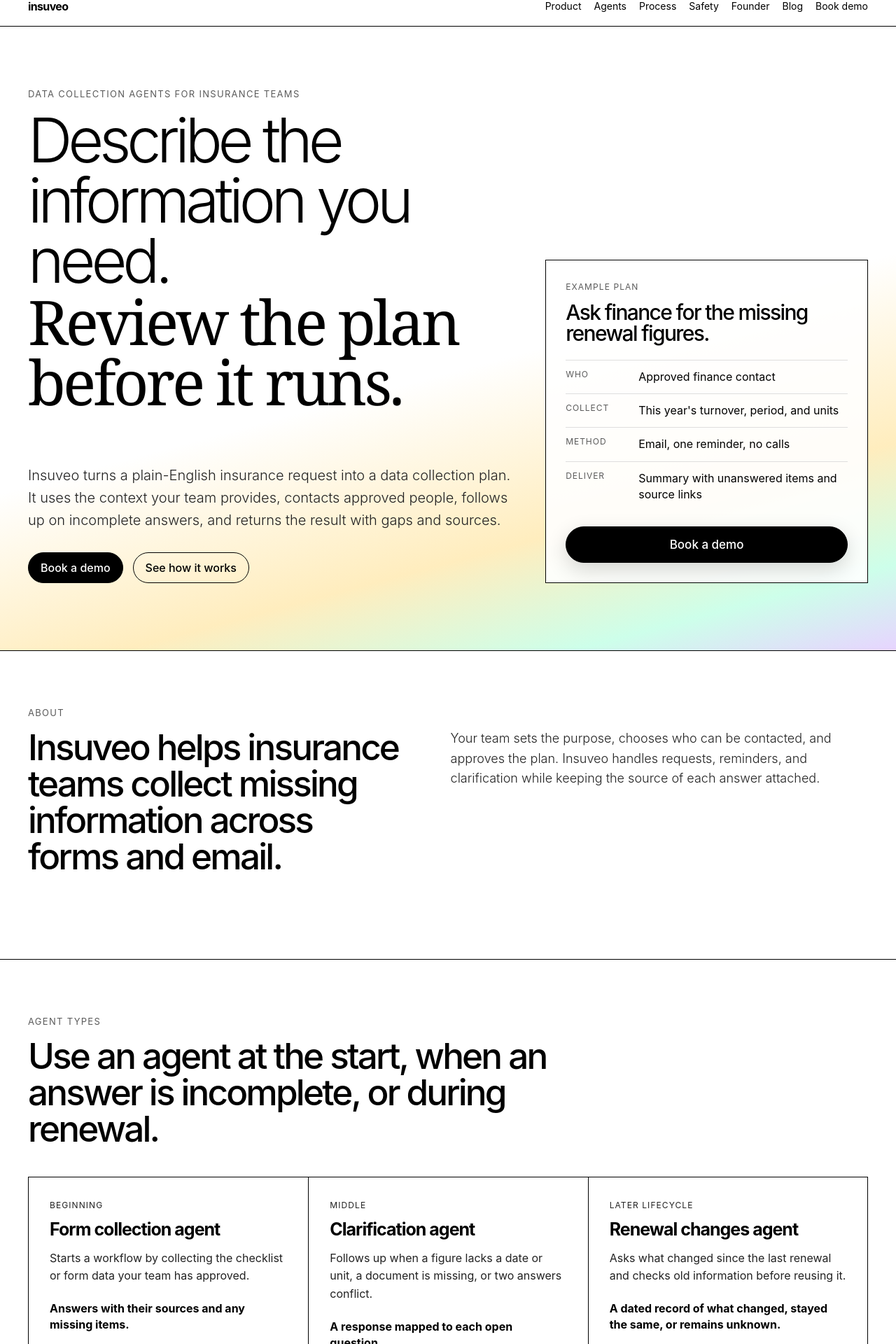
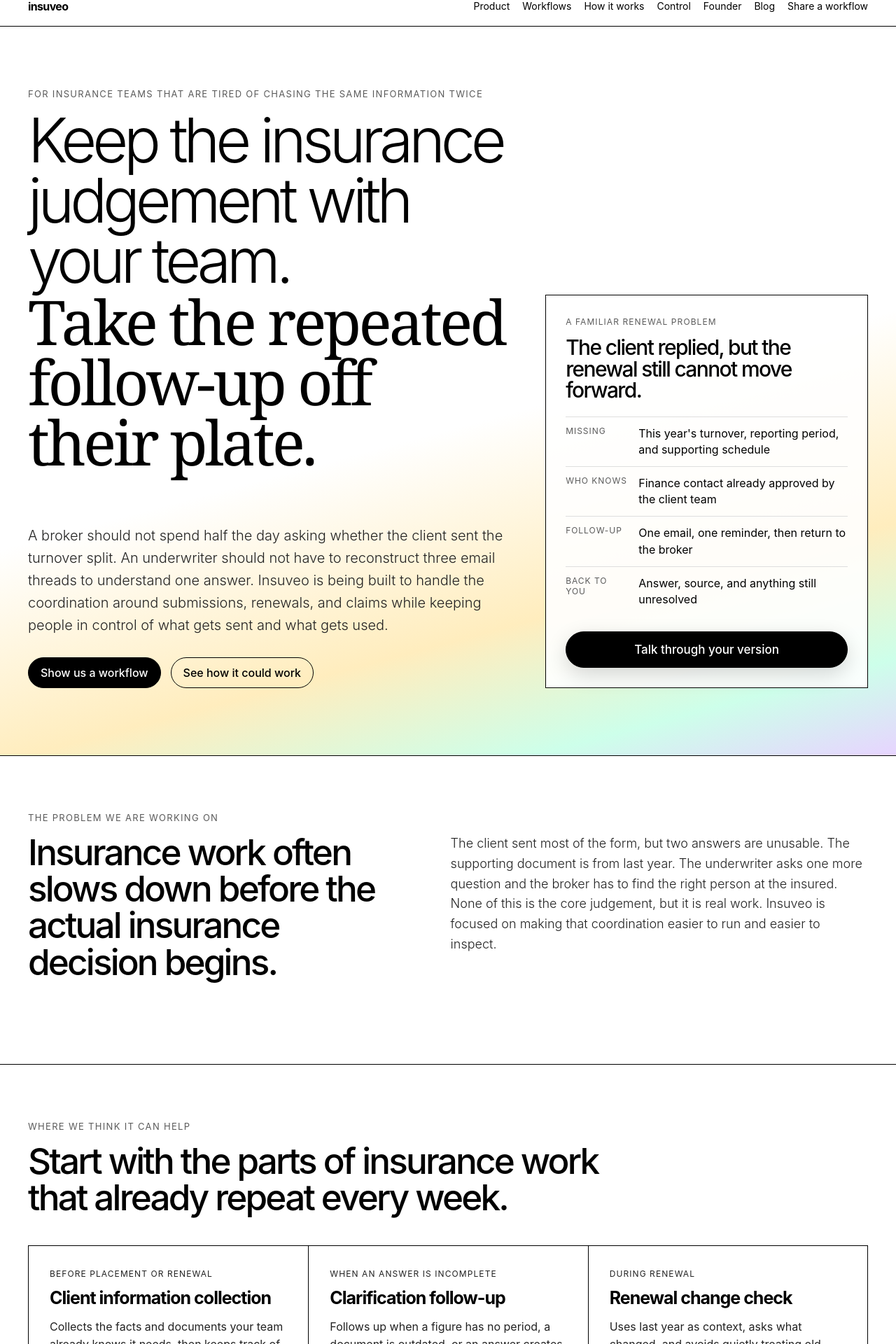
Before and after one commit to bluzeey/insuveo-web, a Next.js app: page / in a window 1280 px wide. Shown: the part 20-1940 px from the top of the page at 70% size. Built offline with nearby package versions, Linux system fonts and the light colour scheme.

Commit message:
Make homepage copy more human and insurance-focused

```diff
--- a/app/page.tsx
+++ b/app/page.tsx
@@ -3,51 +3,51 @@
 
 const agentTypes = [
   {
-    title: 'Form collection agent',
-    timing: 'Beginning',
-    text: 'Starts a workflow by collecting the checklist or form data your team has approved.',
-    output: 'Answers with their sources and any missing items.',
+    title: 'Client information collection',
+    timing: 'Before placement or renewal',
+    text: 'Collects the facts and documents your team already knows it needs, then keeps track of what is still missing.',
+    output: 'A clear list of what came back, where it came from, and what still needs attention.',
   },
   {
-    title: 'Clarification agent',
-    timing: 'Middle',
-    text: 'Follows up when a figure lacks a date or unit, a document is missing, or two answers conflict.',
-    output: 'A response mapped to each open question.',
+    title: 'Clarification follow-up',
+    timing: 'When an answer is incomplete',
+    text: 'Follows up when a figure has no period, a document is outdated, or an answer creates another obvious question.',
+    output: 'The clarification alongside the original answer, so the context does not disappear in the email thread.',
   },
   {
-    title: 'Renewal changes agent',
-    timing: 'Later lifecycle',
-    text: 'Asks what changed since the last renewal and checks old information before reusing it.',
-    output: 'A dated record of what changed, stayed the same, or remains unknown.',
+    title: 'Renewal change check',
+    timing: 'During renewal',
+    text: 'Uses last year as context, asks what changed, and avoids quietly treating old information as current.',
+    output: 'A dated record of what changed, what stayed the same, and what is still unknown.',
   },
 ];
 
 const steps = [
-  'Describe the missing information and choose the person or team who can answer.',
-  'Insuveo turns the request into a plan with questions, source context, contact method, limits, and output.',
-  'Your team reviews the plan before Insuveo contacts anyone.',
-  'The agent follows up within those limits and returns each answer with its source. It flags anything still missing.',
+  'Start with one real request your team already handles: missing turnover, a claims document, renewal changes, or another repeated chase.',
+  'Insuveo turns it into a clear collection workflow: who can be contacted, what can be asked, what context matters, and when to stop.',
+  'Your team reviews the plan before anything is sent.',
+  'Insuveo follows up within those limits and brings the answers, sources, and remaining gaps back to the person making the insurance decision.',
 ];
 
 const safeguards = [
-  'Your team approves the plan before the agent contacts anyone.',
-  'If the intended contact is unclear, the run pauses for review.',
-  'Each run records the plan, approval, status, activity, unanswered questions, and sources.',
-  'The agent gathers and organises information. Your team makes the underwriting, claims, and coverage decisions.',
+  'Nothing is sent until your team has approved the workflow.',
+  'If the right person or next question is unclear, the workflow comes back to a human.',
+  'Every request keeps the original question, replies, sources, open items, and activity in one place.',
+  'Insuveo handles coordination around the decision. Your brokers, underwriters, claims professionals, and risk teams keep the judgement.',
 ];
 
 const audiences = [
-  'Commercial broking teams collecting client information',
-  'Account executives and servicing coordinators managing renewals',
-  'Operations leads standardizing repeated follow-up work',
-  'Insurance teams that need answers with clear sources',
+  'Commercial brokers chasing client information before placement',
+  'Underwriters waiting on missing or inconsistent risk details',
+  'Claims teams coordinating documents, insureds, lawyers, and specialists',
+  'Insurance operations teams managing repeated follow-ups across email and spreadsheets',
 ];
 
 const metrics = [
-  'Time spent handling each request',
-  'Unsupported facts found in the result',
-  'Outbound actions sent without approval',
-  'Templates reused for another workflow',
+  'How much time the team spends chasing each request',
+  'How many follow-ups it takes to get a usable answer',
+  'How often information arrives without the context needed to use it',
+  'How many requests can move forward without somebody reconstructing the email thread',
 ];
 
 export default function MarketingPage() {
@@ -57,57 +57,57 @@
         <a className="wordmark" href="/">insuveo</a>
         <nav aria-label="Primary navigation">
           <a href="#product">Product</a>
-          <a href="#agents">Agents</a>
-          <a href="#process">Process</a>
-          <a href="#safety">Safety</a>
+          <a href="#agents">Workflows</a>
+          <a href="#process">How it works</a>
+          <a href="#safety">Control</a>
           <a href="#founder">Founder</a>
           <a href="/blog">Blog</a>
-          <a href={demoUrl}>Book demo</a>
+          <a href={demoUrl}>Share a workflow</a>
         </nav>
       </header>
 
       <section className="hero" id="product">
         <div className="hero-copy-wrap">
-          <p className="eyebrow">Data collection agents for insurance teams</p>
+          <p className="eyebrow">For insurance teams that are tired of chasing the same information twice</p>
           <h1>
-            Describe the information you need.<br />
-            <em>Review the plan before it runs.</em>
+            Keep the insurance judgement with your team.<br />
+            <em>Take the repeated follow-up off their plate.</em>
           </h1>
           <p className="hero-copy">
-            Insuveo turns a plain-English insurance request into a data collection plan. It uses the context your team provides, contacts approved people, follows up on incomplete answers, and returns the result with gaps and sources.
+            A broker should not spend half the day asking whether the client sent the turnover split. An underwriter should not have to reconstruct three email threads to understand one answer. Insuveo is being built to handle the coordination around submissions, renewals, and claims while keeping people in control of what gets sent and what gets used.
           </p>
           <div className="hero-actions">
-            <a className="button button-primary" href={demoUrl}>Book a demo</a>
-            <a className="button button-secondary" href="#process">See how it works</a>
+            <a className="button button-primary" href={demoUrl}>Show us a workflow</a>
+            <a className="button button-secondary" href="#process">See how it could work</a>
           </div>
         </div>
-        <div className="hero-panel" aria-label="Example agent plan">
-          <p className="panel-label">Example plan</p>
-          <h2>Ask finance for the missing renewal figures.</h2>
+        <div className="hero-panel" aria-label="Example insurance workflow">
+          <p className="panel-label">A familiar renewal problem</p>
+          <h2>The client replied, but the renewal still cannot move forward.</h2>
           <dl>
-            <div><dt>Who</dt><dd>Approved finance contact</dd></div>
-            <div><dt>Collect</dt><dd>This year&apos;s turnover, period, and units</dd></div>
-            <div><dt>Method</dt><dd>Email, one reminder, no calls</dd></div>
-            <div><dt>Deliver</dt><dd>Summary with unanswered items and source links</dd></div>
+            <div><dt>Missing</dt><dd>This year&apos;s turnover, reporting period, and supporting schedule</dd></div>
+            <div><dt>Who knows</dt><dd>Finance contact already approved by the client team</dd></div>
+            <div><dt>Follow-up</dt><dd>One email, one reminder, then return to the broker</dd></div>
+            <div><dt>Back to you</dt><dd>Answer, source, and anything still unresolved</dd></div>
           </dl>
-          <a className="button button-primary panel-demo-button" href={demoUrl}>Book a demo</a>
+          <a className="button button-primary panel-demo-button" href={demoUrl}>Talk through your version</a>
         </div>
       </section>
 
       <section className="section intro-section" id="about">
-        <p className="eyebrow">About</p>
+        <p className="eyebrow">The problem we are working on</p>
         <div className="section-heading-row">
-          <h2>Insuveo helps insurance teams collect missing information across forms and email.</h2>
+          <h2>Insurance work often slows down before the actual insurance decision begins.</h2>
           <p>
-            Your team sets the purpose, chooses who can be contacted, and approves the plan. Insuveo handles requests, reminders, and clarification while keeping the source of each answer attached.
+            The client sent most of the form, but two answers are unusable. The supporting document is from last year. The underwriter asks one more question and the broker has to find the right person at the insured. None of this is the core judgement, but it is real work. Insuveo is focused on making that coordination easier to run and easier to inspect.
           </p>
         </div>
       </section>
 
       <section className="section" id="agents">
         <div className="section-header">
-          <p className="eyebrow">Agent types</p>
-          <h2>Use an agent at the start, when an answer is incomplete, or during renewal.</h2>
+          <p className="eyebrow">Where we think it can help</p>
+          <h2>Start with the parts of insurance work that already repeat every week.</h2>
         </div>
         <div className="card-grid three">
           {agentTypes.map((agent) => (
@@ -124,7 +124,7 @@
       <section className="section split" id="process">
         <div>
           <p className="eyebrow">How it works</p>
-          <h2>A plain-English request becomes a plan your team can inspect.</h2>
+          <h2>Bring the workflow you already have. We start there.</h2>
         </div>
         <ol className="numbered-list">
           {steps.map((step) => <li key={step}>{step}</li>)}
@@ -133,8 +133,8 @@
 
       <section className="section split muted-section" id="safety">
         <div>
-          <p className="eyebrow">Safety boundaries</p>
-          <h2>Your team sets the limits for every collection run.</h2>
+          <p className="eyebrow">Human control</p>
+          <h2>The aim is less chasing, not autonomous insurance decisions.</h2>
         </div>
         <ul className="check-list">
           {safeguards.map((item) => <li key={item}>{item}</li>)}
@@ -143,8 +143,8 @@
 
       <section className="section">
         <div className="section-header">
-          <p className="eyebrow">Who it is for</p>
-          <h2>For teams that spend time chasing missing information.</h2>
+          <p className="eyebrow">Who we want to learn from</p>
+          <h2>If part of your job is getting the right information from the right person, we would like to understand it.</h2>
         </div>
         <div className="card-grid four">
           {audiences.map((audience) => <article className="mini-card" key={audience}>{audience}</article>)}
@@ -153,8 +153,8 @@
 
       <section className="section split">
         <div>
-          <p className="eyebrow">Pilot goals</p>
-          <h2>A pilot should show whether the workflow saves time and improves the returned information.</h2>
+          <p className="eyebrow">What a useful pilot should prove</p>
+          <h2>Not whether AI looks impressive. Whether a real insurance workflow gets easier.</h2>
         </div>
         <div className="metric-grid">
           {metrics.map((metric) => <div className="metric" key={metric}>{metric}</div>)}
@@ -164,39 +164,39 @@
       <section className="section split muted-section" id="founder">
         <div>
           <p className="eyebrow">About the founder</p>
-          <h2>I&apos;m Sahil Maheshwari. I&apos;m building Insuveo by starting with the workflow, not the AI demo.</h2>
+          <h2>I&apos;m Sahil Maheshwari. Right now, a large part of building Insuveo is listening to insurance professionals describe the work software usually misses.</h2>
         </div>
         <div>
           <p>
-            I&apos;m a product-focused engineer and founder. Before Insuveo, I built AI products and research workflows used at meaningful scale. With Insuveo, I&apos;m spending time with brokers, underwriters, claims teams, insurance operators, and corporate buyers to understand where information gets lost, delayed, or repeatedly chased.
+            My background is in building software and AI products. I am not trying to pretend that makes me an insurance expert. I&apos;m learning from brokers, underwriters, claims teams, insurance operators, and corporate risk teams about where information gets delayed, repeated, misunderstood, or lost between people.
           </p>
           <p>
-            The goal is simple: find a narrow insurance workflow where better collection and follow-up creates measurable value, then build the product around that reality.
+            If there is a workflow your team complains about every week, I would genuinely like to hear it. It does not have to be a polished product idea. The messy version is usually more useful.
           </p>
-          <a className="text-link" href={linkedinUrl} target="_blank" rel="noreferrer">Connect with Sahil on LinkedIn</a>
+          <a className="text-link" href={linkedinUrl} target="_blank" rel="noreferrer">Message Sahil on LinkedIn</a>
         </div>
       </section>
 
       <section className="cta-section" id="demo">
-        <p className="eyebrow">Demo</p>
-        <h2>Bring one recurring information request to the demo.</h2>
-        <p>We will map how it starts, who answers, where follow-up happens, and what your team needs to review.</p>
-        <a className="button button-primary" href={demoUrl}>Book a demo</a>
+        <p className="eyebrow">Have a frustrating insurance workflow?</p>
+        <h2>Show us the part your team keeps chasing, copying, checking, or explaining again.</h2>
+        <p>We can spend the conversation understanding how it works today. If Insuveo is relevant, we will map what a small pilot could look like. If it is not, that is useful for us to learn too.</p>
+        <a className="button button-primary" href={demoUrl}>Share the workflow with us</a>
       </section>
 
       <footer className="footer">
         <div>
           <a className="wordmark" href="/">insuveo</a>
-          <p>Data collection agents for insurance teams.</p>
+          <p>Less chasing around insurance decisions. More time for the work that needs judgement.</p>
         </div>
         <nav aria-label="Footer navigation">
-          <a href="#about">About</a>
-          <a href="#agents">Agents</a>
-          <a href="#process">Process</a>
-          <a href="#safety">Safety</a>
+          <a href="#about">Problem</a>
+          <a href="#agents">Workflows</a>
+          <a href="#process">How it works</a>
+          <a href="#safety">Control</a>
           <a href="#founder">Founder</a>
           <a href="/blog">Blog</a>
-          <a href={demoUrl}>Book demo</a>
+          <a href={demoUrl}>Share a workflow</a>
         </nav>
       </footer>
     </main>
```
